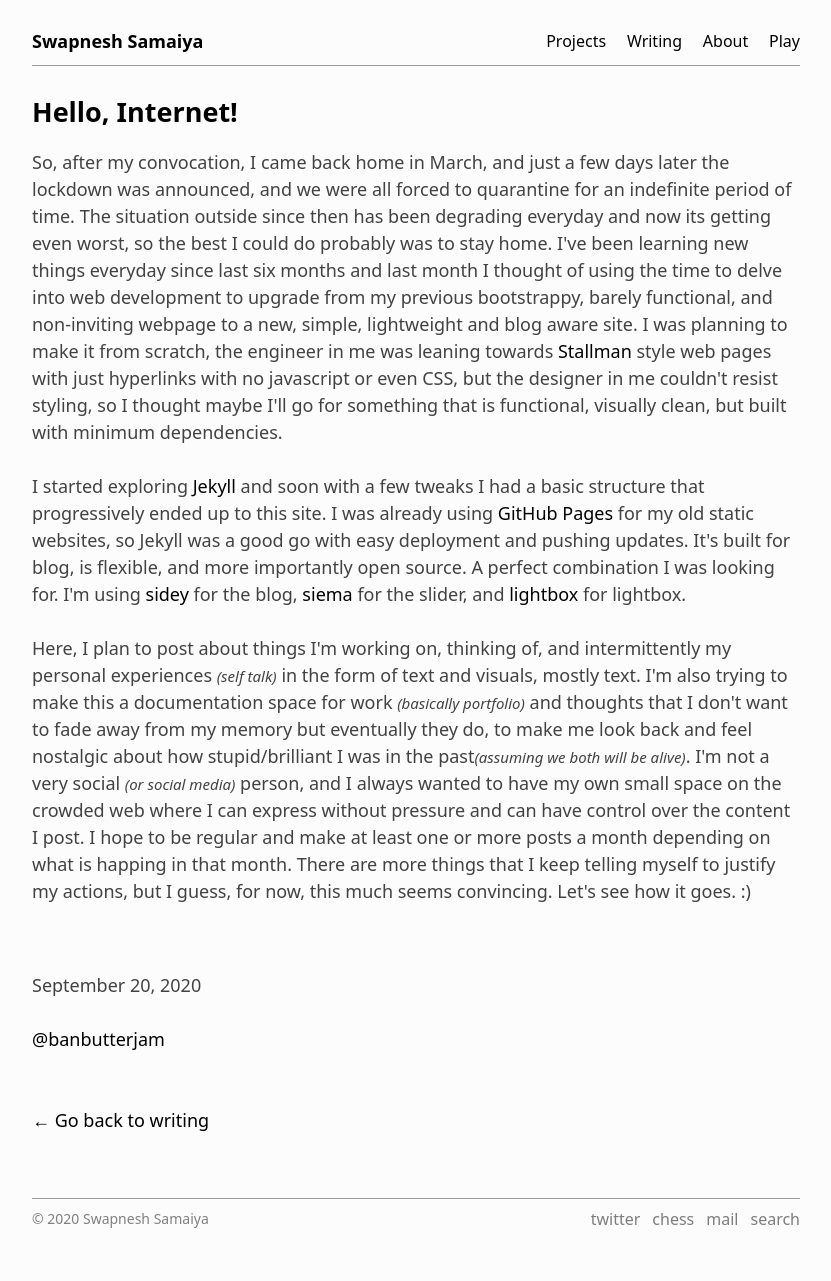
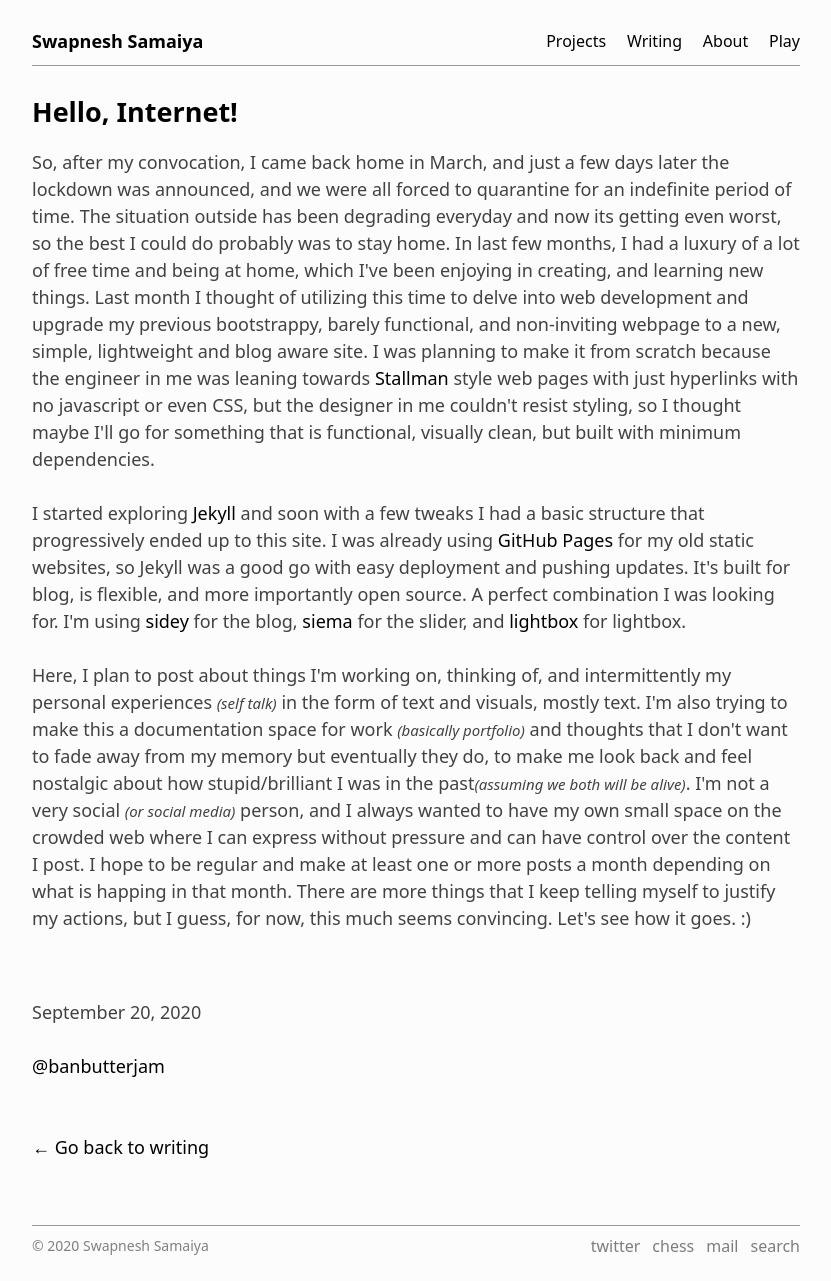
Before and after one commit to bunbutterjam/bunbutterjam.github.io, a Jekyll site: the page built from _posts/2020-09-20-Hello-Internet.html, in a window 1280 px wide. Shown: the whole page, without its empty margins (224-1055 px from the left). Built offline with Jekyll 4.4.1, drawn with Linux system fonts in a browser that asks for light colours; before the commit the page ends 1254 px from its top, so only the background shows below that.

Commit message:
hw final update

```diff
--- a/_posts/2020-09-20-Hello-Internet.html
+++ b/_posts/2020-09-20-Hello-Internet.html
@@ -6,7 +6,7 @@
 ---
 
 <p>
-    So, after my convocation, I came back home in March, and just a few days later the lockdown was announced, and we were all forced to quarantine for an indefinite period of time. The situation outside since then has been degrading everyday and now its getting even worst, so the best I could do probably was to stay home. I've been learning new things everyday since last six months and last month I thought of using the time to delve into web development to upgrade from my previous bootstrappy, barely functional, and non-inviting webpage to a new, simple, lightweight and blog aware site. I was planning to make it from scratch, the engineer in me was leaning towards <a href="https://stallman.org/stallman-computing.html">Stallman</a> style web pages with just hyperlinks with no javascript or even CSS, but the designer in me couldn't resist styling, so I thought maybe I'll go for something that is functional, visually clean, but built with minimum dependencies. <br><br>
+    So, after my convocation, I came back home in March, and just a few days later the lockdown was announced, and we were all forced to quarantine for an indefinite period of time. The situation outside has been degrading everyday and now its getting even worst, so the best I could do probably was to stay home. In last few months, I had a luxury of a lot of free time and being at home, which I've been enjoying in creating, and learning new things. Last month I thought of utilizing this time to delve into web development and upgrade my previous bootstrappy, barely functional, and non-inviting webpage to a new, simple, lightweight and blog aware site. I was planning to make it from scratch because the engineer in me was leaning towards <a href="https://stallman.org/stallman-computing.html">Stallman</a> style web pages with just hyperlinks with no javascript or even CSS, but the designer in me couldn't resist styling, so I thought maybe I'll go for something that is functional, visually clean, but built with minimum dependencies. <br><br>
 
     I started exploring <a href="https://jekyllrb.com/">Jekyll</a> and soon with a few tweaks I had a basic structure that progressively ended up to this site. I was already using <a href="https://pages.github.com/">GitHub Pages</a> for my old static websites, so Jekyll was a good go with easy deployment and pushing updates. It's built for blog, is flexible, and more importantly open source. A perfect combination I was looking for. I'm using <a href="https://github.com/ronv/sidey">sidey</a> for the blog, <a href="https://pawelgrzybek.github.io/siema/">siema</a> for the slider, and <a href="https://jekyllcodex.org/without-plugin/lightbox">lightbox</a> for lightbox. <br><br>
 
```
